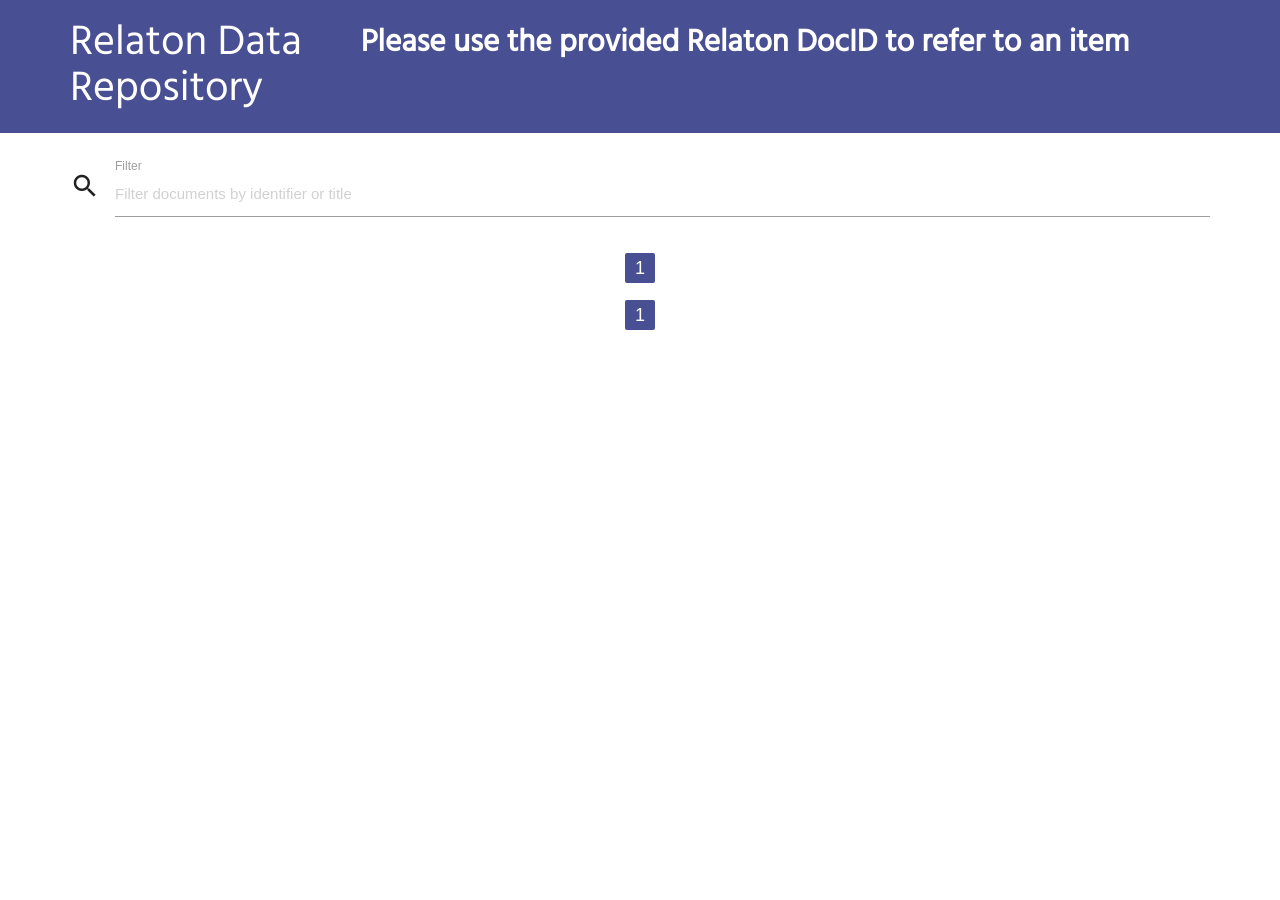
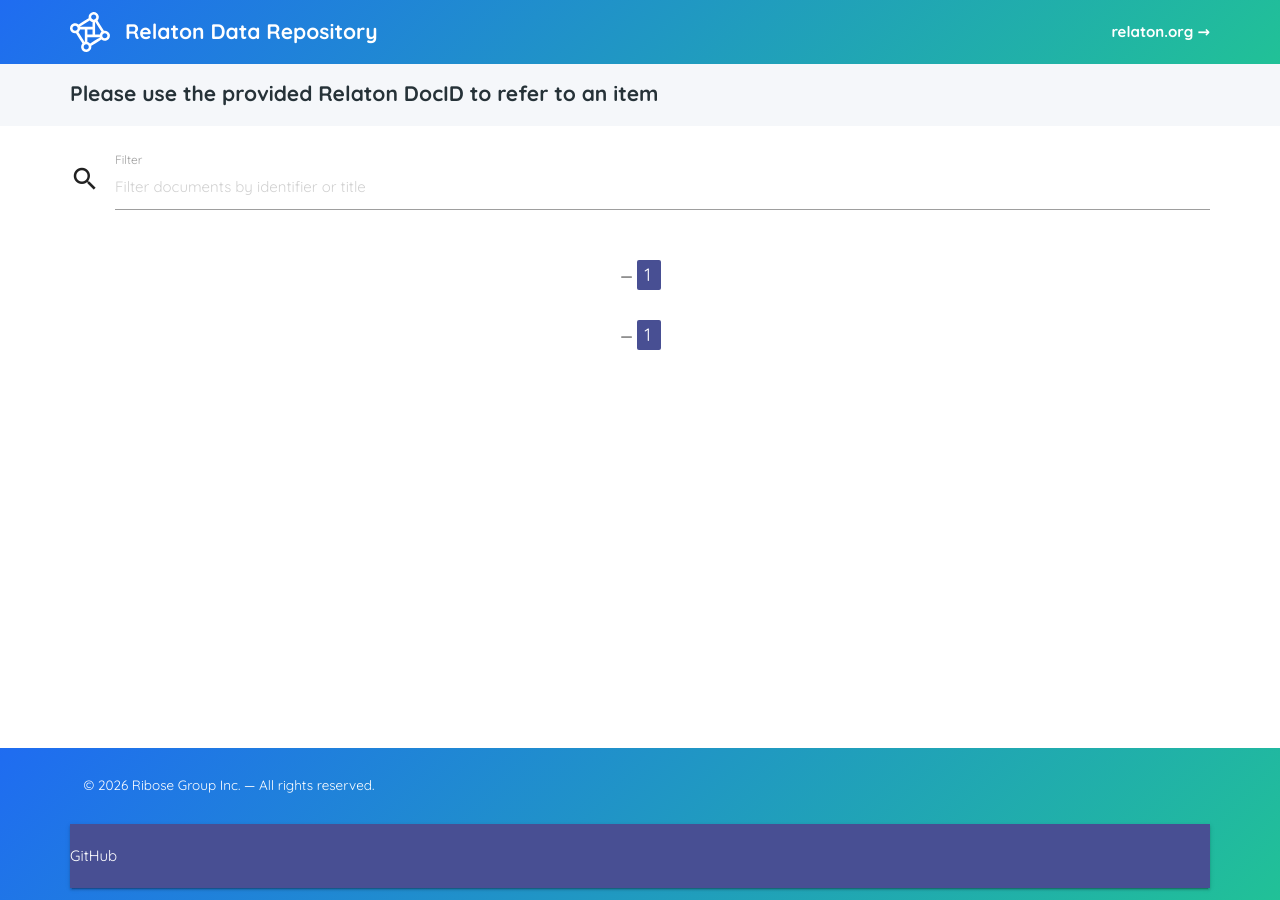
Before and after one commit to relaton/jekyll-theme-relaton-data-index, a Jekyll site: the page built from index.html, in a window 1280 px wide. Built offline with Jekyll 4.4.1, drawn with Linux system fonts in a browser that asks for light colours; some web fonts are replaced.

Commit message:
Brand-align the data-index theme to relaton.org
Restyle the shared Pages theme's chrome + palette to match the
relaton.org family without rebuilding the DocID table or JS filter:

- Quicksand font (was Ek Mukta/Hind), 15px/1.6 body
- Gradient header include: white swirl-R symbol.svg + flavor <h1>
  (site.title) + relaton.org back-link
- Gradient footer include: copyright + GitHub
- Light non-gradient .page-intro sub-hero replaces the deep-purple band
- Sweep deep-purple accents (#7e57c2 / Materialize deep-purple-text)
  to brand blue #1f6cf1; pill controls
- Add <main> wrapper (activates the sticky-footer rule)

The .document.row markup in index.html and search.js renderRow() are
kept in sync (copy icon -> .copy-reference); spec/brand_chrome_spec.rb
guards that parity and the palette. Semantic doctype/stage color maps
left untouched.

```diff
--- /dev/null
+++ b/_includes/footer.html
@@ -0,0 +1,8 @@
+<div class="site-footer">
+  <div class="container footer-inner">
+    <span class="copyright">&copy; {{ 'now' | date: "%Y" }} Ribose Group Inc. &mdash; All rights reserved.</span>
+    <nav class="social-links" aria-label="social">
+      <a href="https://github.com/relaton/relaton">GitHub</a>
+    </nav>
+  </div>
+</div>
--- a/_includes/head.html
+++ b/_includes/head.html
@@ -6,7 +6,7 @@
 
 	<link rel="shortcut icon" href="{{ site.favicon }}" type="image/vnd.microsoft.icon" />
     <link href="https://fonts.googleapis.com/icon?family=Material+Icons" rel="stylesheet">
-    <link href='https://fonts.googleapis.com/css?family=Ek+Mukta:700,400,300,200|Hind' rel='stylesheet' type='text/css'>
+    <link href="https://fonts.googleapis.com/css?family=Quicksand:400,500,700" rel="stylesheet">
     <link rel="stylesheet" type="text/css" media="screen,projection" href="{{ "/assets/css/materialize.css" | relative_url }}" />
     <link rel="stylesheet" type="text/css" media="screen,projection" href="{{ "/assets/css/main.css" | relative_url }}">
     <script src="{{ "/assets/js/materialize.min.js" | relative_url }}"></script>
--- /dev/null
+++ b/_includes/header.html
@@ -0,0 +1,9 @@
+<div class="site-header">
+  <div class="container header-inner">
+    <a class="site-logo" href="https://www.relaton.org/" aria-hidden="true" tabindex="-1">
+      {% include symbol.svg %}
+    </a>
+    <h1 class="site-flavor">{{ site.title }}</h1>
+    <a class="site-backlink" href="https://www.relaton.org/">relaton.org &rarr;</a>
+  </div>
+</div>
--- a/_layouts/default.html
+++ b/_layouts/default.html
@@ -4,6 +4,8 @@
   {% include head.html %}
 
   <body>
-    {{ content }}
+    {% include header.html %}
+    <main>{{ content }}</main>
+    {% include footer.html %}
   </body>
 </html>
--- a/_sass/style.scss
+++ b/_sass/style.scss
@@ -1,11 +1,20 @@
 @charset "utf-8";
 
+// relaton.org brand tokens
+$primary: #1f6cf1;
+$accent: #21c197;
+$brand-gradient: linear-gradient(135deg, #1f6cf1 0%, #21c197 100%);
+
 body {
-  font-family:'Ek Mukta',Arial,Helvetica,sans-serif;font-weight:300;
+  font-family: Quicksand, Verdana, sans-serif;
+  font-weight: 400;
   display: flex;
   min-height: 100vh;
   flex-direction: column;
-  font-size: 1.1rem;
+  font-size: 15px;
+  line-height: 1.6;
+  -webkit-font-smoothing: antialiased;
+  -moz-osx-font-smoothing: grayscale;
 }
 
 main {
@@ -19,7 +28,71 @@ h2, h3, h4 {
 
 h1, h2, h3, h4, h5, h6 {
     -webkit-font-smoothing: antialiased;
-    font-family: 'Hind', sans-serif;
+    font-family: Quicksand, Verdana, sans-serif;
+}
+
+// Brand chrome: gradient header + footer bars (relaton.org family)
+.site-header,
+.site-footer {
+  background: $brand-gradient;
+  color: #fff;
+}
+
+.site-header .header-inner,
+.site-footer .footer-inner {
+  display: flex;
+  align-items: center;
+  flex-wrap: wrap;
+  gap: 1rem;
+  padding: 0.8rem 0;
+}
+
+.site-header .site-logo {
+  display: inline-flex;
+  align-items: center;
+  line-height: 0;
+}
+
+.site-header .site-logo svg {
+  height: 40px;
+  width: auto;
+}
+
+.site-header .site-logo svg path {
+  fill: #fff; // force the swirl-R mark white on the gradient
+}
+
+.site-flavor {
+  margin: 0;
+  font-size: 1.4rem;
+  font-weight: 700;
+  line-height: 1.2;
+}
+
+.site-backlink {
+  margin-left: auto;
+  color: #fff;
+  font-weight: 700;
+}
+
+.site-footer a {
+  color: #fff;
+}
+
+.site-footer .social-links {
+  margin-left: auto;
+}
+
+// Light, non-gradient intro strip carrying the instructional line
+.page-intro {
+  background: #f5f7fa;
+  padding: 1.2rem 0;
+
+  h2 {
+    margin: 0;
+    font-size: 1.4rem;
+    color: #263238;
+  }
 }
 .icon-block {
   padding: 0 15px;
@@ -262,6 +335,16 @@ main {
   margin-bottom: 0;
 }
 
+// Pill controls to match relaton.org
+.btn,
+.input-field input {
+  border-radius: 25px;
+}
+
+.copy-reference {
+  color: $primary;
+}
+
 .search-status[hidden] {
   display: none;
 }
@@ -271,7 +354,7 @@ main {
   color: #555;
   font-size: 0.9em;
   background: #f5f5f5;
-  border-left: 3px solid #7e57c2;
+  border-left: 3px solid $primary;
   margin: 1rem 0;
 }
 
@@ -295,7 +378,7 @@ main {
   margin-right: 0.5rem;
   vertical-align: middle;
   border: 2px solid #ccc;
-  border-top-color: #7e57c2;
+  border-top-color: $primary;
   border-radius: 50%;
   animation: search-spin 0.8s linear infinite;
 }
--- a/assets/js/search.js
+++ b/assets/js/search.js
@@ -53,7 +53,7 @@ document.addEventListener('DOMContentLoaded', () => {
       '<div class="document row">' +
         '<div class="col s12 l7">' +
           '<h4 class="reference" style="display: inline-block;">' + escapeHtml(doc.r) + '</h4>' +
-          '<i class="tiny material-icons copy-reference deep-purple-text lighten-1-text" style="cursor: pointer;">content_copy</i>' +
+          '<i class="tiny material-icons copy-reference" style="cursor: pointer;">content_copy</i>' +
         '</div>' +
         '<div class="col s12 l5">' +
           '<div class="doc-type ' + escapeHtml(t) + '">' + escapeHtml(t) + '</div>' +
--- a/index.html
+++ b/index.html
@@ -2,16 +2,9 @@
 layout: default
 ---
 
-<div class="deep-purple lighten-1 white-text">
+<div class="page-intro">
   <div class="container">
-    <div class="row">
-      <div class="col s12 l3">
-        <h1 style="margin-bottom: 0;">{{ site.title }}</h1>
-      </div>
-      <div class="col s12 l9">
-        <h2 style="margin-top: 1.7rem; margin-bottom: 0;">Please use the provided Relaton DocID to refer to an item</h2>
-      </div>
-    </div>
+    <h2>Please use the provided Relaton DocID to refer to an item</h2>
   </div>
 </div>
 
@@ -36,7 +29,7 @@ layout: default
       <div class="document row">
         <div class="col s12 l7">
           <h4 class="reference" style="display: inline-block;">{{ post.ref }}</h4>
-          <i class="tiny material-icons copy-reference deep-purple-text lighten-1-text" style="cursor: pointer;">content_copy</i>
+          <i class="tiny material-icons copy-reference" style="cursor: pointer;">content_copy</i>
         </div>
         <div class="col s12 l5">
           <div class="doc-type {{ post.doctype }}">{{ post.doctype }}</div>
```
Also changed, not shown: CLAUDE.md (+17 -0 lines), spec/brand_chrome_spec.rb (added, +42 -0 lines), _includes/symbol.svg (added).
